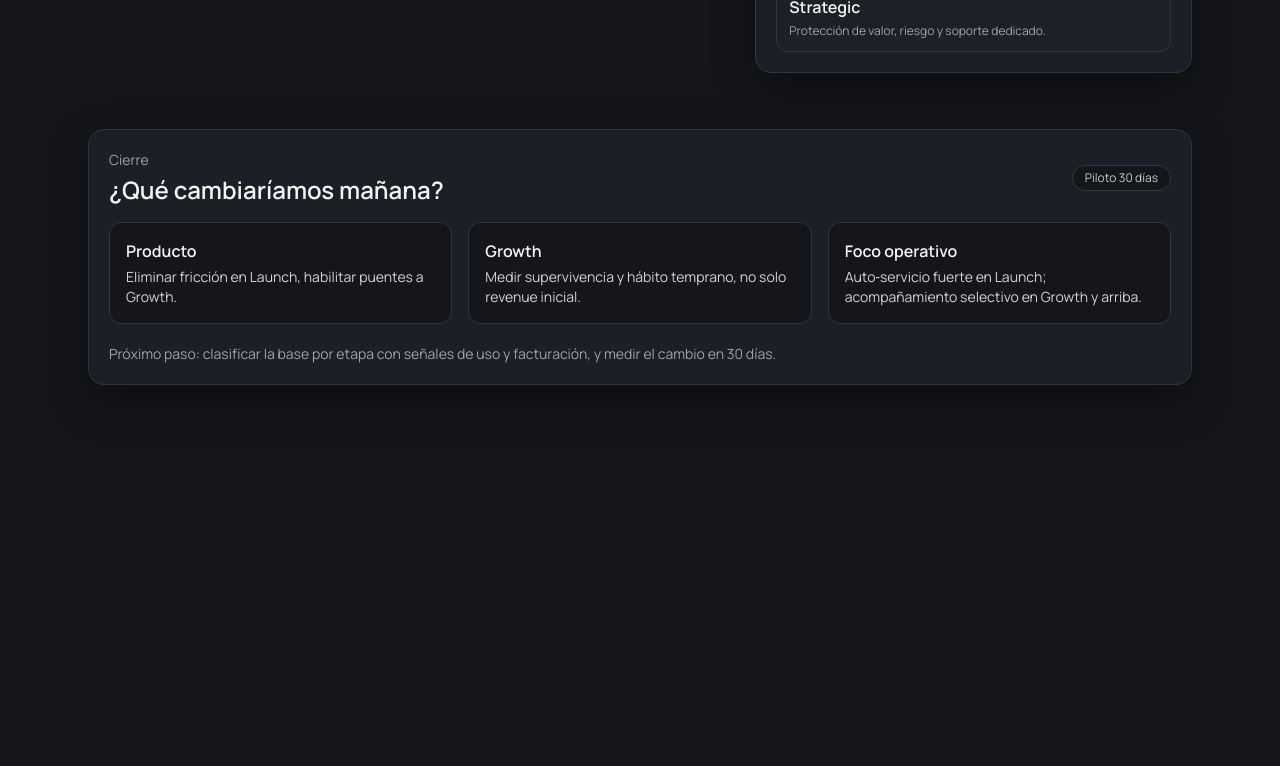
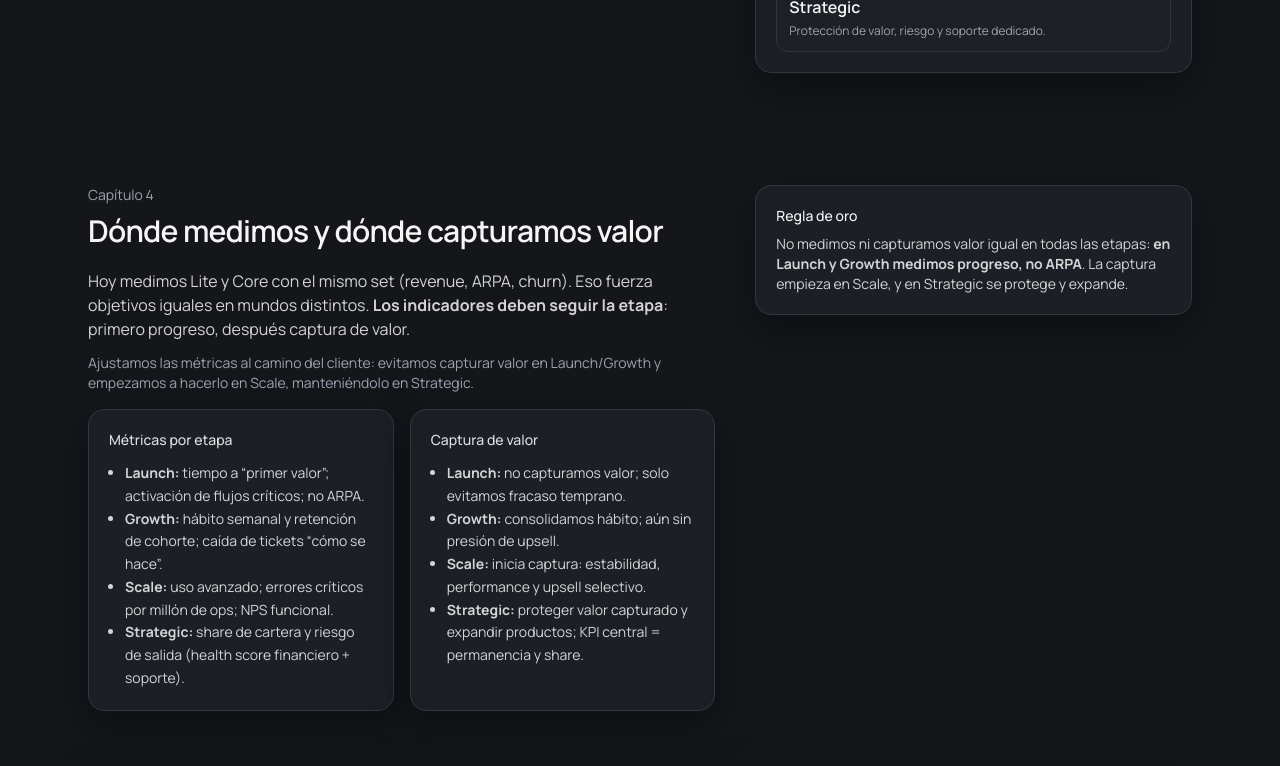
Before and after one commit to jdbAlegra/segmentation, a React (Vite) app: page / in a window 1280 px wide. Shown: the part 1760-2526 px from the top of the page. Before the commit the page ends 2145 px from the top, so only its background shows below. Built offline with nearby package versions, Linux system fonts and the light colour scheme.

Commit message:
v01 adding some storytelling

```diff
--- a/src/StorySegmentationPage.jsx
+++ b/src/StorySegmentationPage.jsx
@@ -337,6 +337,50 @@ export default function StorySegmentationPage() {
           </p>
         </Section>
 
+        <Section
+          kicker="Capítulo 4"
+          title="Dónde medimos y dónde capturamos valor"
+          right={
+            <Card>
+              <div className="text-sm font-medium">Regla de oro</div>
+              <div className="mt-2 text-sm text-foreground/85">
+                <p>
+                  No medimos ni capturamos valor igual en todas las etapas: <strong>en Launch y Growth medimos progreso, no ARPA</strong>. La
+                  captura empieza en Scale, y en Strategic se protege y expande.
+                </p>
+              </div>
+            </Card>
+          }
+        >
+          <p className="text-base text-foreground/85 mb-3">
+            Hoy medimos Lite y Core con el mismo set (revenue, ARPA, churn). Eso fuerza objetivos iguales en mundos distintos. <strong>Los indicadores deben
+            seguir la etapa</strong>: primero progreso, después captura de valor.
+          </p>
+          <p className="text-sm text-muted-foreground mb-4">
+            Ajustamos las métricas al camino del cliente: evitamos capturar valor en Launch/Growth y empezamos a hacerlo en Scale, manteniéndolo en Strategic.
+          </p>
+          <div className="grid gap-4 md:grid-cols-2">
+            <Card>
+              <div className="text-sm font-medium">Métricas por etapa</div>
+              <ul className="mt-3 list-disc pl-4 text-sm text-foreground/85 leading-relaxed">
+                <li><strong>Launch:</strong> tiempo a “primer valor”; activación de flujos críticos; no ARPA.</li>
+                <li><strong>Growth:</strong> hábito semanal y retención de cohorte; caída de tickets “cómo se hace”.</li>
+                <li><strong>Scale:</strong> uso avanzado; errores críticos por millón de ops; NPS funcional.</li>
+                <li><strong>Strategic:</strong> share de cartera y riesgo de salida (health score financiero + soporte).</li>
+              </ul>
+            </Card>
+            <Card>
+              <div className="text-sm font-medium">Captura de valor</div>
+              <ul className="mt-3 list-disc pl-4 text-sm text-foreground/85 leading-relaxed">
+                <li><strong>Launch:</strong> no capturamos valor; solo evitamos fracaso temprano.</li>
+                <li><strong>Growth:</strong> consolidamos hábito; aún sin presión de upsell.</li>
+                <li><strong>Scale:</strong> inicia captura: estabilidad, performance y upsell selectivo.</li>
+                <li><strong>Strategic:</strong> proteger valor capturado y expandir productos; KPI central = permanencia y share.</li>
+              </ul>
+            </Card>
+          </div>
+        </Section>
+
         <section className="mx-auto max-w-6xl px-6 pb-22">
           <Card>
             <div className="flex flex-wrap items-center justify-between gap-3">
```
